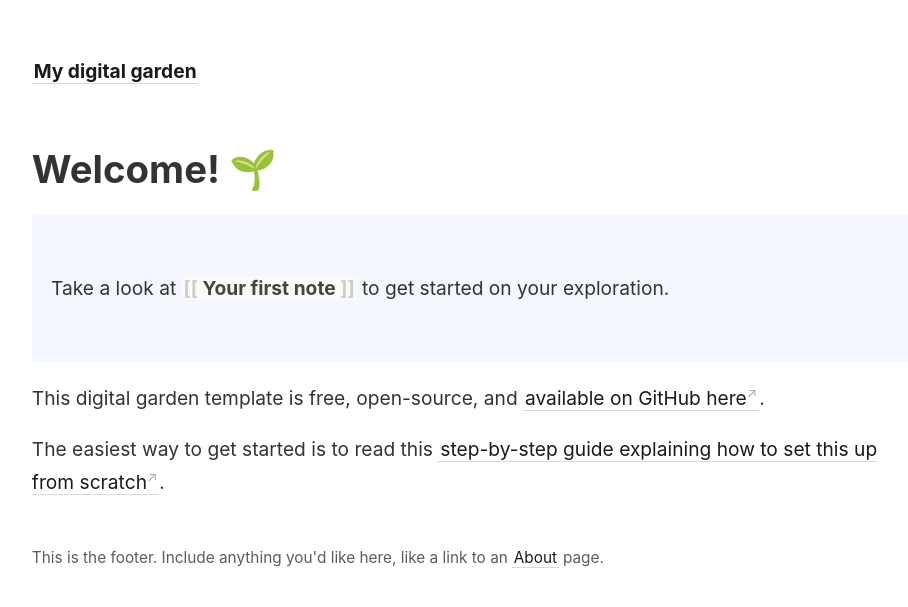
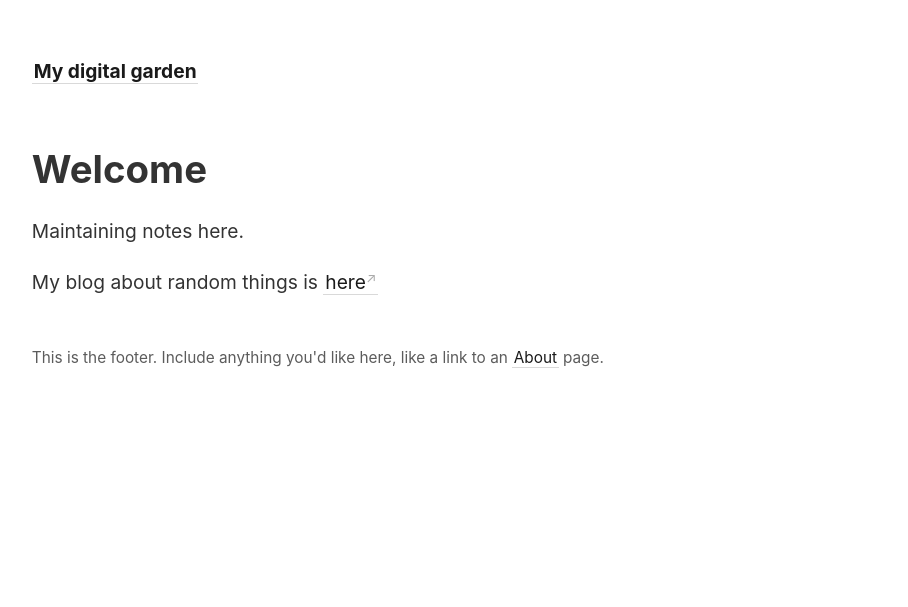
Before and after one commit to unitechy/unitechy-blog, a Jekyll site: the page built from _pages/index.md, in a window 1280 px wide. Shown: the top 607 px of the page, without its empty margins (45-953 px from the left). Built offline with Jekyll 4.4.1, drawn with Linux system fonts in a browser that asks for light colours.

Commit message:
Edited index

```diff
--- a/_pages/index.md
+++ b/_pages/index.md
@@ -5,18 +5,8 @@ id: home
 permalink: /
 ---
 
-# Welcome! 🌱
+# Welcome
 
-<p style="padding: 3em 1em; background: #f5f7ff; border-radius: 4px;">
-  Take a look at <span style="font-weight: bold">[[Your first note]]</span> to get started on your exploration.
-</p>
+Maintaining notes here.
 
-This digital garden template is free, open-source, and [available on GitHub here](https://github.com/maximevaillancourt/digital-garden-jekyll-template).
-
-The easiest way to get started is to read this [step-by-step guide explaining how to set this up from scratch](https://maximevaillancourt.com/blog/setting-up-your-own-digital-garden-with-jekyll).
-
-<style>
-  .wrapper {
-    max-width: 46em;
-  }
-</style>
+My blog about random things is [here](http://unitechy.com)
```
Also changed, not shown: _notes/Your first note.md (added).
